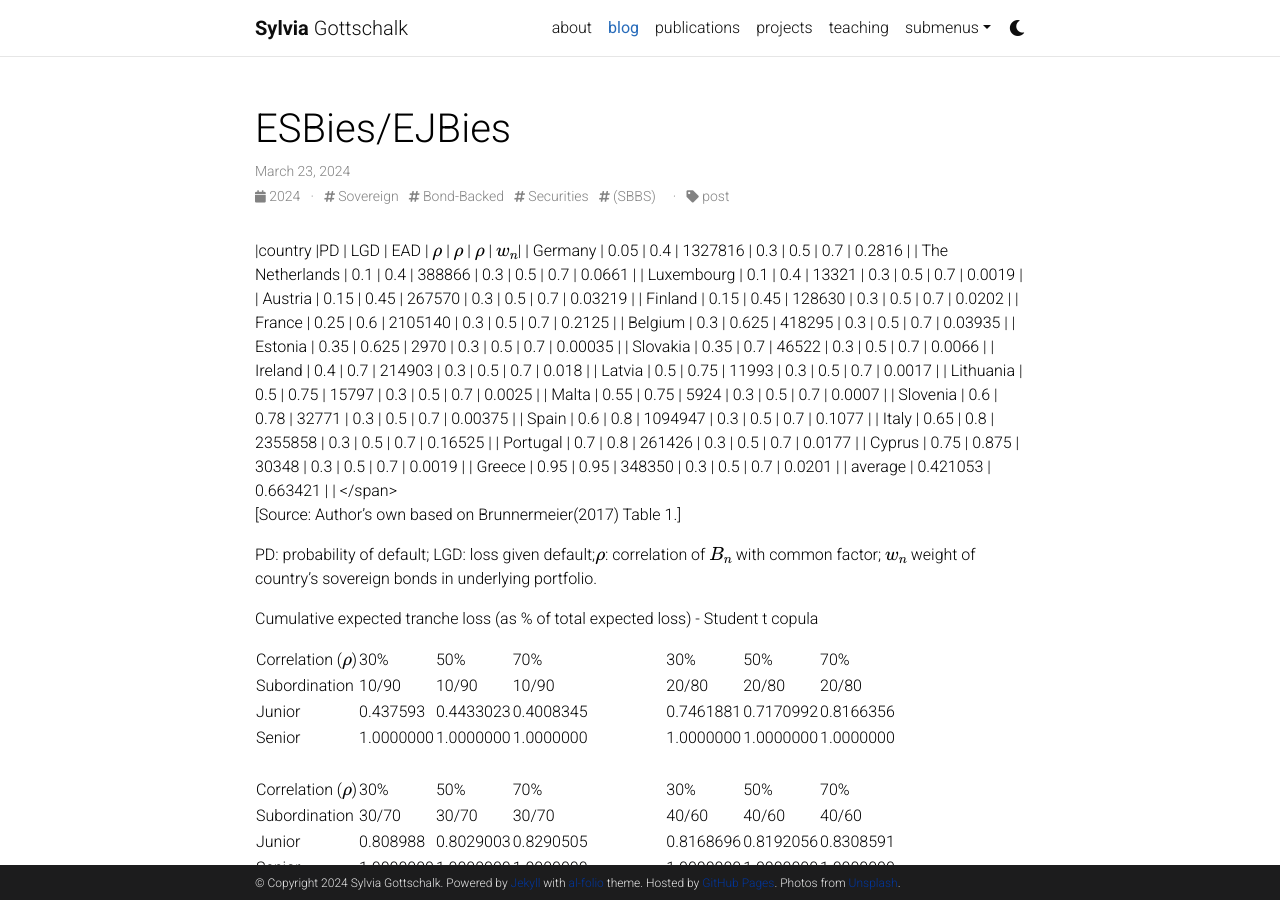
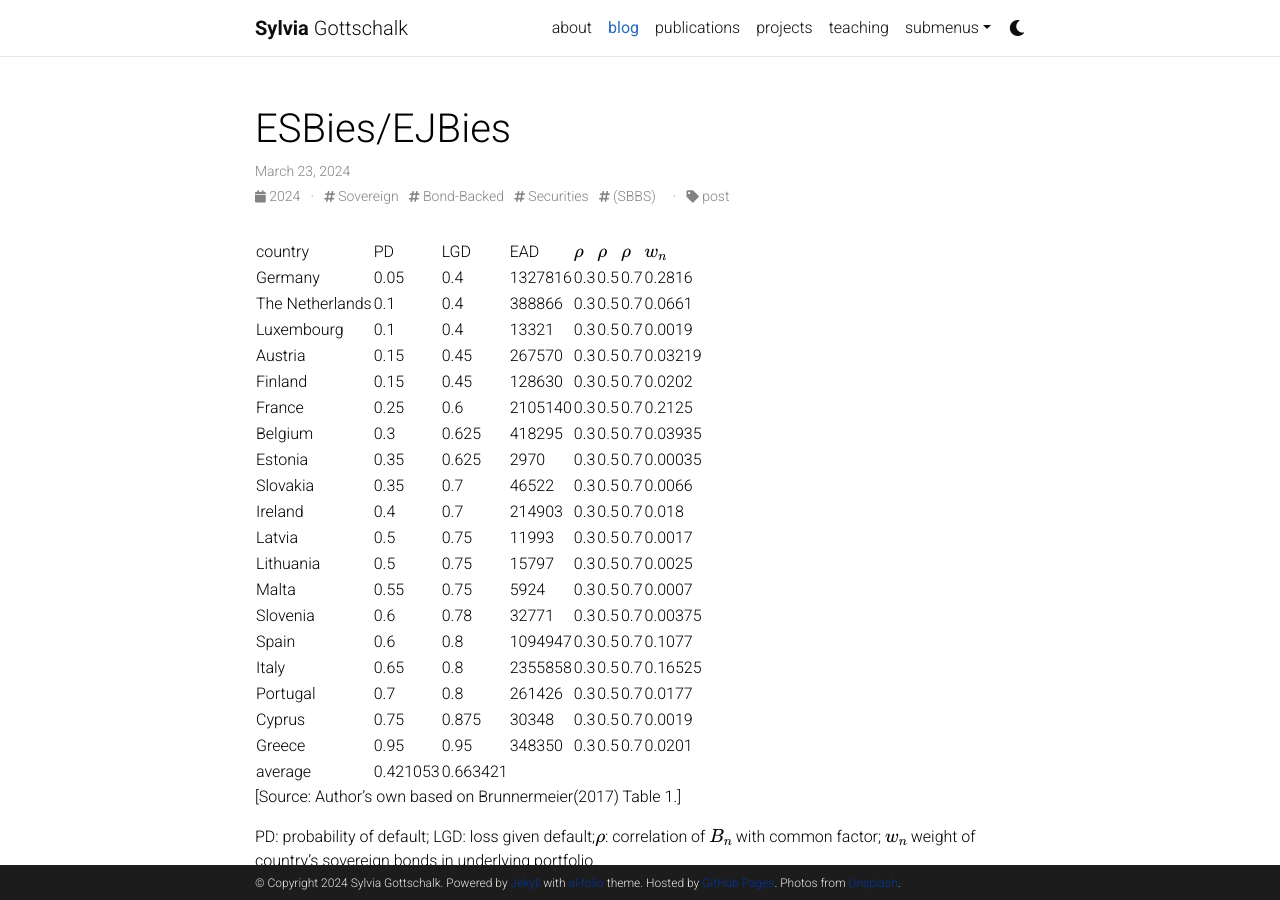
Before and after one commit to sdgottschalk/sgottschalk.io, a Jekyll site: the page built from _posts/2024-03-23-securitisation.md, in a window 1280 px wide and 900 px high. Built offline with Jekyll 4.4.1, drawn with Linux system fonts in a browser that asks for light colours; comment, search, counter and statistics services are not loaded; a style sheet for code colours, icons or effects is not loaded.

Commit message:
Update 2024-03-23-securitisation.md

```diff
--- a/_posts/2024-03-23-securitisation.md
+++ b/_posts/2024-03-23-securitisation.md
@@ -7,7 +7,6 @@ tags: Sovereign Bond-Backed Securities (SBBS)
 categories: post
 related_posts: true
 ---
-   <span style="font-size:0.5em;">
 
    |country |PD | LGD | EAD | $$\rho$$ | $$\rho$$ | $$\rho$$ | $$w_n$$|
    | Germany | 0.05  | 0.4   | 1327816 | 0.3   | 0.5   | 0.7   | 0.2816 |
@@ -30,7 +29,7 @@ related_posts: true
    | Cyprus | 0.75  | 0.875 | 30348 | 0.3   | 0.5   | 0.7   | 0.0019 |
    | Greece | 0.95  | 0.95  | 348350 | 0.3   | 0.5   | 0.7   | 0.0201 |
    | average | 0.421053 | 0.663421 |                              |
-</span>
+
 [Source: Author's own based on Brunnermeier(2017) Table 1.]
 
 PD: probability of default; LGD: loss given default;$$\rho$$: correlation of $$B_{n}$$ with common factor; $$w_n$$ weight of country's sovereign bonds in underlying portfolio.
```
